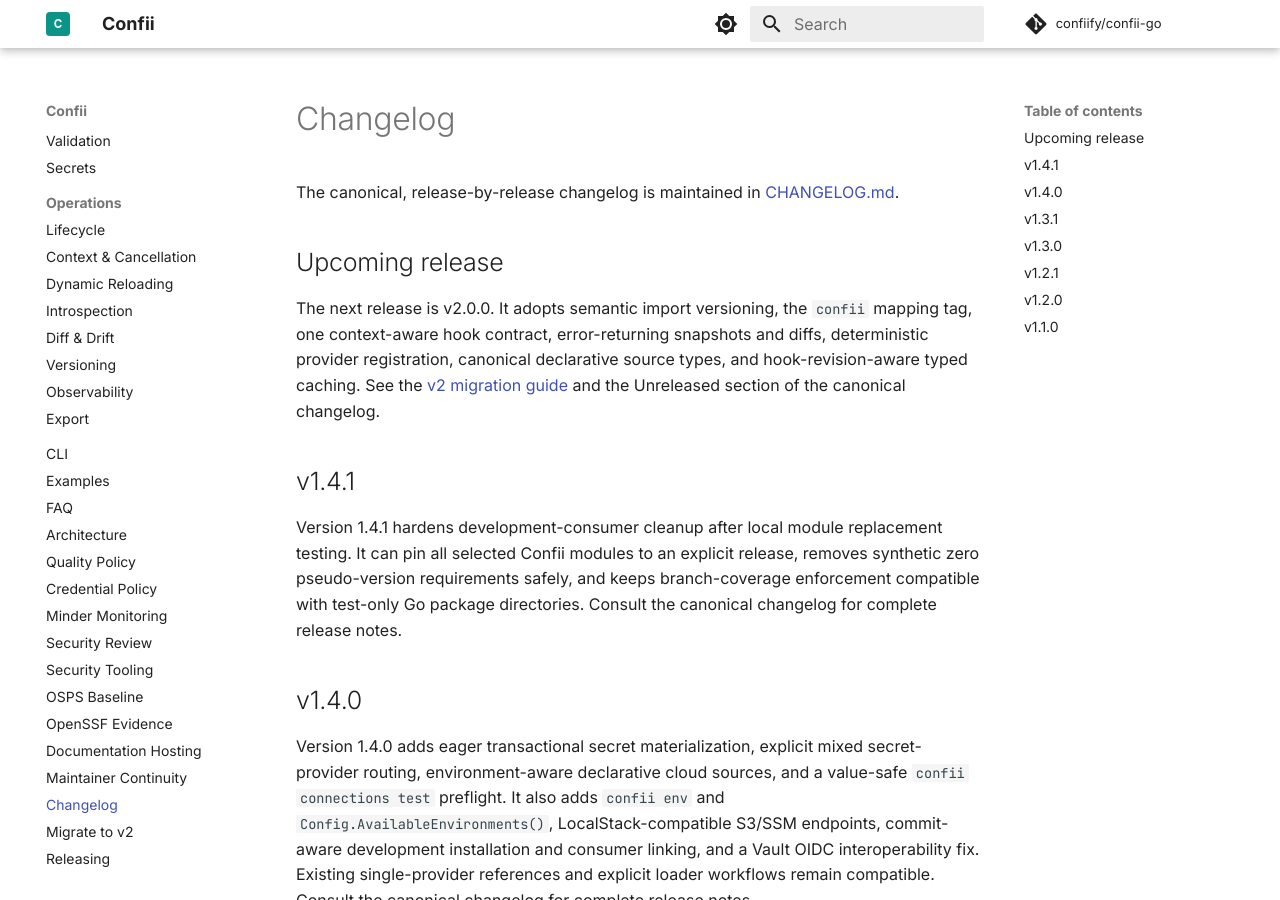
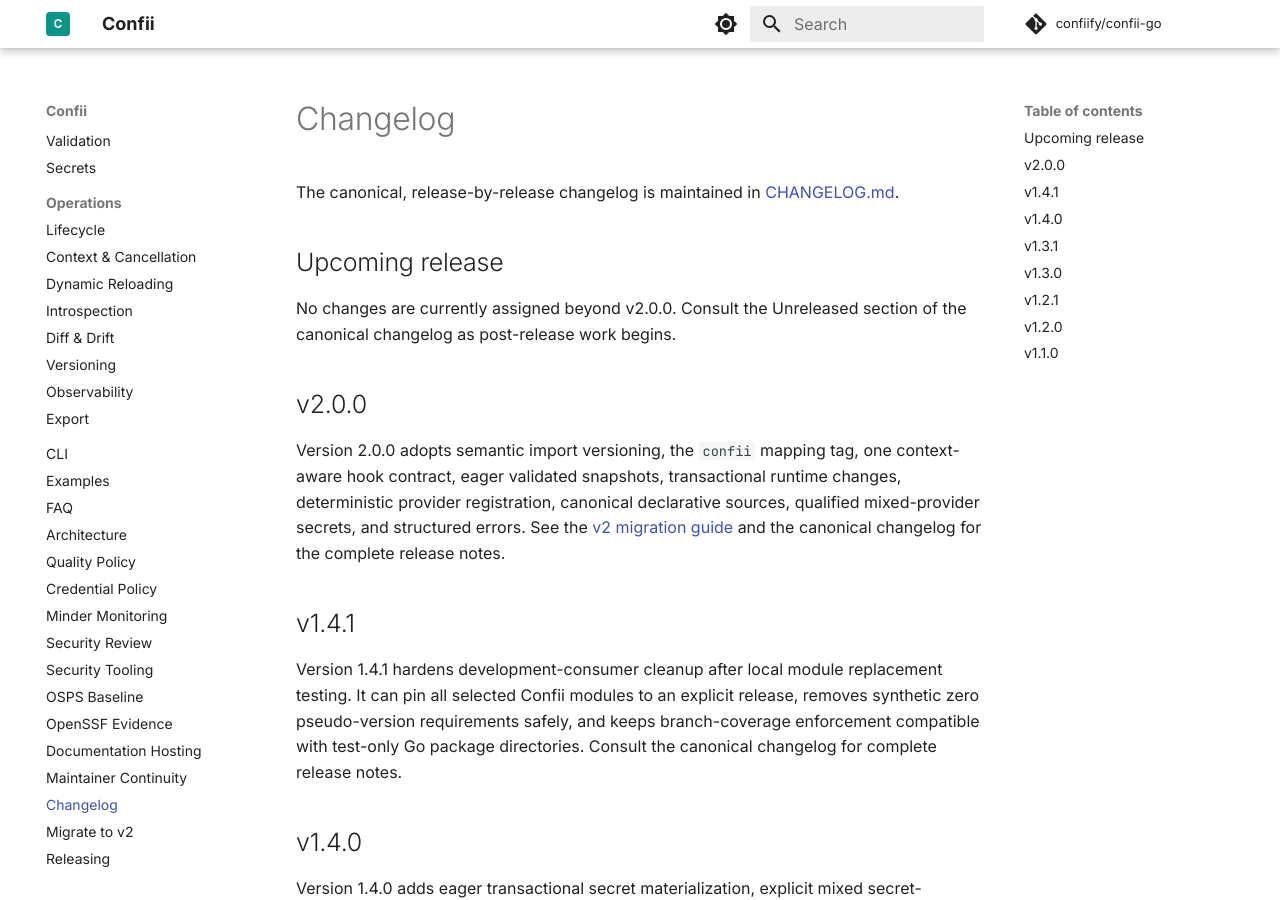
Before and after one commit to confiify/confii-go, an MkDocs documentation site: the page built from docs/changelog.md, in a window 1280 px wide and 900 px high. Built offline with MkDocs 1.6.1 and Material for MkDocs 9.7.7, drawn with Linux system fonts in a browser that asks for light colours; comment, search, counter and statistics services are not loaded.

Commit message:
release: prepare v2.0.0 (#93)
## Summary

- finalize the merged v2 work as `v2.0.0` in the canonical changelog
- move the documentation changelog from “upcoming v2” language to a
released-version entry
- leave `Unreleased` empty for subsequent development

## Why

PR #92 merged the reviewed v2 implementation, but immutable release tags
must not be created while its canonical notes are still assigned to
`Unreleased`. This small release-preparation change aligns the
repository with its documented release process before the coordinated
multi-module tags are created.

## Release integrity

After this PR is independently approved and merged, create the signed
annotated tags `v2.0.0`, `loader/cloud/v2.0.0`, and
`secret/cloud/v2.0.0` on the same verified merge commit and push them
atomically. The root tag will then start the protected release workflow.

## Validation

- `make docs-check`
- `git diff --check`

Signed commit and DCO sign-off are included.

Signed-off-by: confiify <confii.connect@gmail.com>

```diff
--- a/docs/changelog.md
+++ b/docs/changelog.md
@@ -5,11 +5,17 @@
 
 ## Upcoming release
 
-The next release is v2.0.0. It adopts semantic import versioning, the `confii`
-mapping tag, one context-aware hook contract, error-returning snapshots and
-diffs, deterministic provider registration, canonical declarative source
-types, and hook-revision-aware typed caching. See the [v2 migration guide](v2-migration.md) and the Unreleased
-section of the canonical changelog.
+No changes are currently assigned beyond v2.0.0. Consult the Unreleased section
+of the canonical changelog as post-release work begins.
+
+## v2.0.0
+
+Version 2.0.0 adopts semantic import versioning, the `confii` mapping tag, one
+context-aware hook contract, eager validated snapshots, transactional runtime
+changes, deterministic provider registration, canonical declarative sources,
+qualified mixed-provider secrets, and structured errors. See the
+[v2 migration guide](v2-migration.md) and the canonical changelog for the
+complete release notes.
 
 ## v1.4.1
 
```
Also changed, not shown: CHANGELOG.md (+2 -0 lines).
